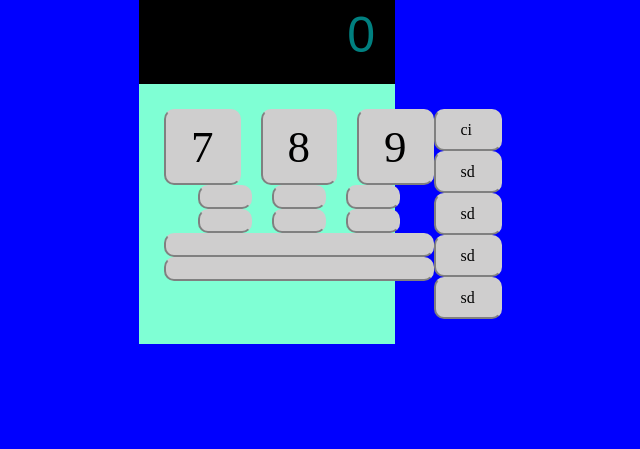
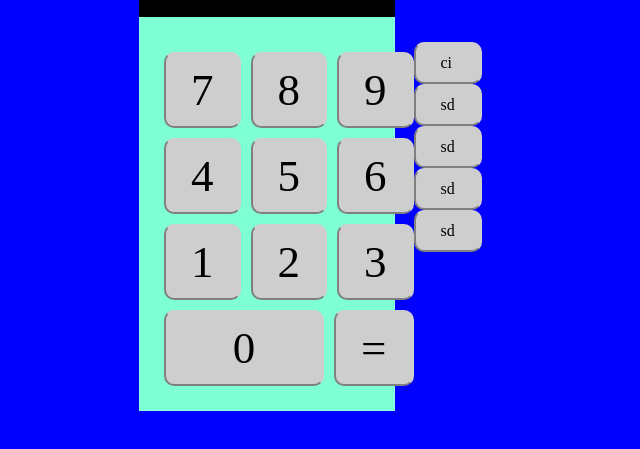
Before and after one commit to MiriamPecora/htmlcss-simple-calculator, a plain HTML site: page index.html in a window 1280 px wide. Shown: the part 289-738 px from the top of the page, without its empty margins (373-1013 px from the left). Drawn offline with Linux system fonts and the light colour scheme; a web font is replaced by a local one.

Commit message:
[UPD] Added css for the left side of the numeric pad and starting the right side

```diff
--- a/css/style.css
+++ b/css/style.css
@@ -57,11 +57,11 @@
 
 .row {
     display: flex;
-    flex-direction: row;
     align-items: center;
     justify-content: center;
     font-size: 45px;
-    gap: 20px;
+    gap: 10px;
+    padding-top: 10px;
 
 }
 
@@ -73,3 +73,12 @@ li {
     border-left-color: grey;
     border-radius: 10px;
 }
+
+#zero {
+    display: flex;
+    flex-grow: 1;
+    align-items: center;
+    justify-content: center;
+}
+
+/* CONTENITORE A DESTRA */
--- a/index.html
+++ b/index.html
@@ -34,20 +34,20 @@
 
 
                     <ul class="row">
-                        <li></li>
-                        <li></li>
-                        <li></li>
+                        <li>4</li>
+                        <li>5</li>
+                        <li>6</li>
                     </ul>
 
                     <ul class="row">
-                        <li></li>
-                        <li></li>
-                        <li></li>
+                        <li>1</li>
+                        <li>2</li>
+                        <li>3</li>
                     </ul>
 
-                    <ul class="last_row">
-                        <li id="zero"></li>
-                        <li class="orange"></li>
+                    <ul class="row">
+                        <li id="zero">0</li>
+                        <li class="orange">=</li>
                     </ul>
 
                 </div>
```
